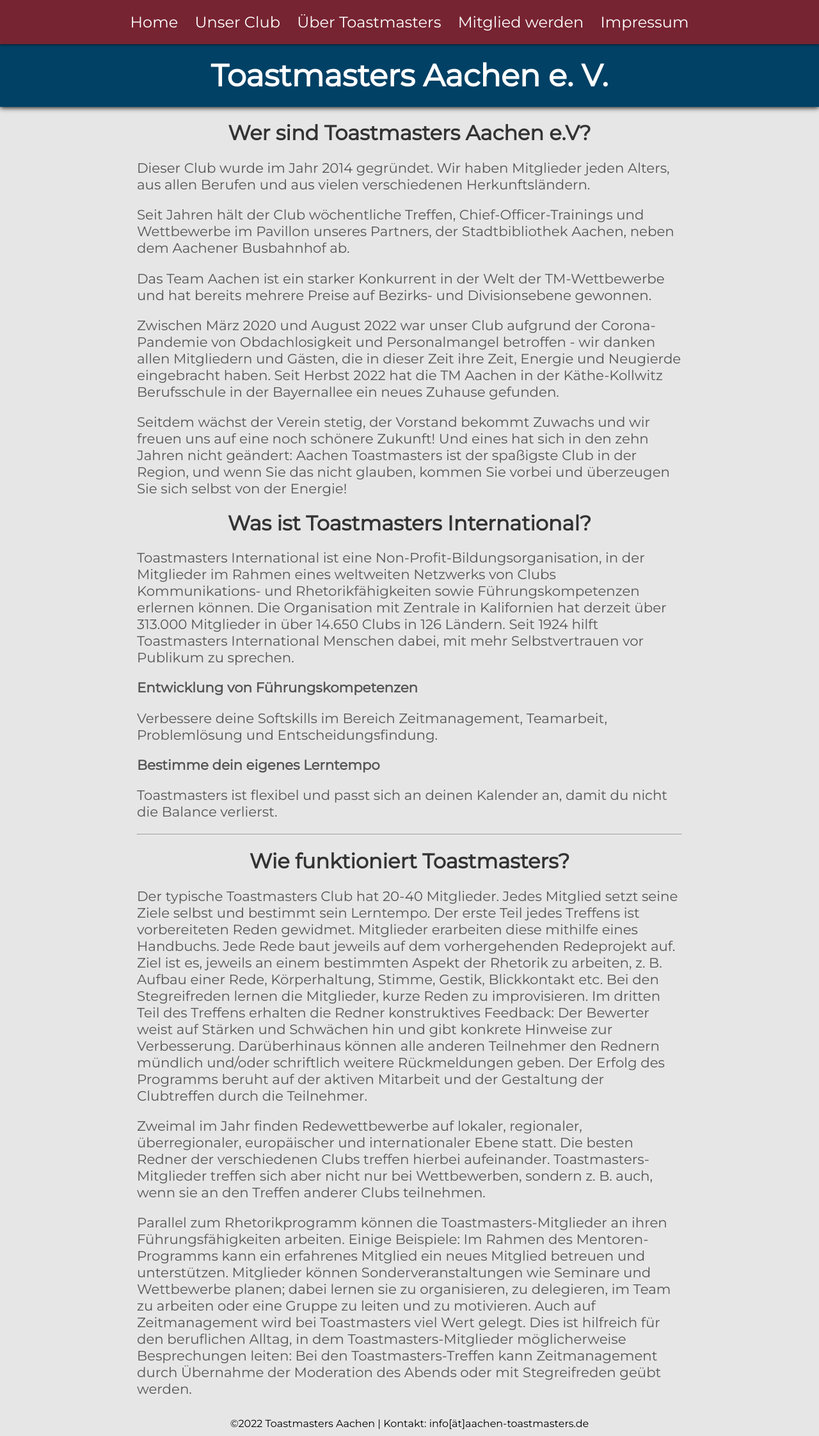
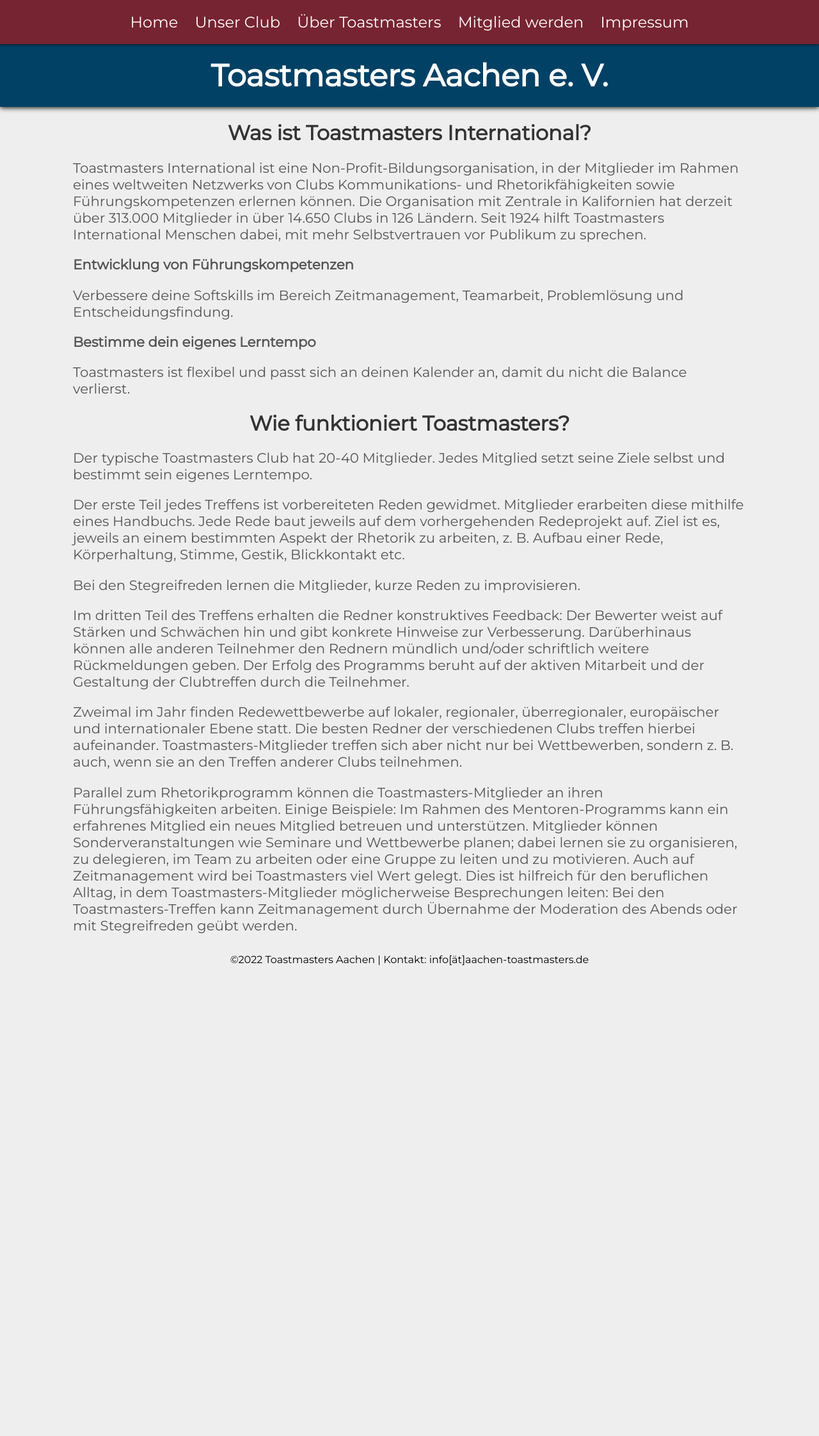
Before and after one commit to toastmasters-aachen/toastmasters-aachen.github.io, a Jekyll site: the page built from toastmasters.md, in a window 1280 px wide. Shown: the whole page at 64% size. Built offline with Jekyll 4.4.1, drawn with Linux system fonts in a browser that asks for light colours; after the commit the page ends 1519 px from its top, so only the background shows below that.

Commit message:
minor text edits and style changes

```diff
--- a/assets/css/style.css
+++ b/assets/css/style.css
@@ -19,7 +19,7 @@
 }
 
 html, body {
-    background: rgba(0, 0, 0, 0.05);
+    background: #eee;
     margin: 0;
     padding: 0;
     width: 100%;
@@ -90,6 +90,7 @@ p {
 
 .nav li {
     display: inline;
+    border-radius: 10px;
     padding: 10px 10px;
 }
 
@@ -121,8 +122,10 @@ p {
 }
 
 .container {
+    align: center;
+    background: #eee;
     margin-top: 100px;
-    max-width: 900px;
+    max-width: 1100px;
     margin: 0 auto;
     padding: 0 1.5em;
 }
--- a/toastmasters.md
+++ b/toastmasters.md
@@ -1,23 +1,6 @@
 ---
 layout: default
 ---
-
-# Wer sind Toastmasters Aachen e.V?
-
-Dieser Club wurde im Jahr 2014 gegründet.  Wir haben Mitglieder jeden Alters, aus allen Berufen und aus vielen verschiedenen Herkunftsländern.
-
-Seit Jahren hält der Club wöchentliche Treffen, Chief-Officer-Trainings und Wettbewerbe im Pavillon unseres Partners, der Stadtbibliothek Aachen, neben dem
-Aachener Busbahnhof ab.
-
-Das Team Aachen ist ein starker Konkurrent in der Welt der TM-Wettbewerbe und hat bereits mehrere Preise auf Bezirks- und Divisionsebene gewonnen.
-
-Zwischen März 2020 und August 2022 war unser Club aufgrund der Corona-Pandemie von Obdachlosigkeit und Personalmangel betroffen - wir danken allen
-Mitgliedern und Gästen, die in dieser Zeit ihre Zeit, Energie und Neugierde eingebracht haben. Seit Herbst 2022 hat die TM Aachen in der Käthe-Kollwitz
-Berufsschule in der Bayernallee ein neues Zuhause gefunden.
-
-Seitdem wächst der Verein stetig, der Vorstand bekommt Zuwachs und wir freuen uns auf eine noch schönere Zukunft!  Und eines hat sich in den zehn Jahren
-nicht geändert:  Aachen Toastmasters ist der spaßigste Club in der Region, und wenn Sie das nicht glauben, kommen Sie vorbei und überzeugen Sie sich selbst
-von der Energie!
 
 # Was ist Toastmasters International?
 
@@ -36,17 +19,19 @@ Verbessere deine Softskills im Bereich Zeitmanagement, Teamarbeit, Problemlösun
 Toastmasters ist flexibel und passt sich an deinen Kalender an, damit du nicht die Balance verlierst.
 
 
----
 
 # Wie funktioniert Toastmasters?
 
 Der typische Toastmasters Club hat 20-40 Mitglieder.
-Jedes Mitglied setzt seine Ziele selbst und bestimmt sein Lerntempo.
+Jedes Mitglied setzt seine Ziele selbst und bestimmt sein eigenes Lerntempo.
+
 Der erste Teil jedes Treffens ist vorbereiteten Reden gewidmet.
 Mitglieder erarbeiten diese mithilfe eines Handbuchs.
 Jede Rede baut jeweils auf dem vorhergehenden Redeprojekt auf.
 Ziel ist es, jeweils an einem bestimmten Aspekt der Rhetorik zu arbeiten, z. B. Aufbau einer Rede, Körperhaltung, Stimme, Gestik, Blickkontakt etc.
+
 Bei den Stegreifreden lernen die Mitglieder, kurze Reden zu improvisieren.
+
 Im dritten Teil des Treffens erhalten die Redner konstruktives Feedback:
 Der Bewerter weist auf Stärken und Schwächen hin und gibt konkrete Hinweise zur Verbesserung.
 Darüberhinaus können alle anderen Teilnehmer den Rednern mündlich und/oder schriftlich weitere Rückmeldungen geben.
```
